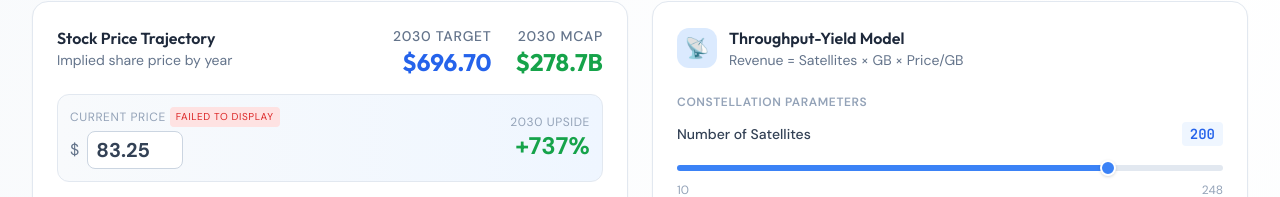
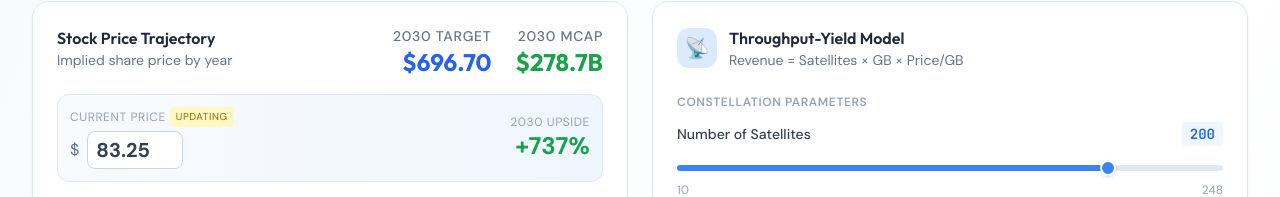
Before and after one commit to JiahanLiu/ASTS-Model, a React (Vite) app: page / in a window 1280 px wide. Shown: the part 222-419 px from the top of the page. Built offline with nearby package versions, Linux system fonts and the light colour scheme; no server answers.

Commit message:
Change 'FAILED TO DISPLAY' to 'UPDATING' with yellow background

```diff
--- a/src/components/RevenueChart.tsx
+++ b/src/components/RevenueChart.tsx
@@ -181,8 +181,8 @@ export function StockPriceChart({ data, activeModel, currentPrice, isLivePrice,
                   LIVE
                 </span>
               ) : (
-                <span className="inline-flex items-center px-1.5 py-0.5 rounded text-[10px] bg-red-100 text-red-600">
-                  FAILED TO DISPLAY
+                <span className="inline-flex items-center px-1.5 py-0.5 rounded text-[10px] bg-yellow-100 text-yellow-700">
+                  UPDATING
                 </span>
               )}
             </div>
```
